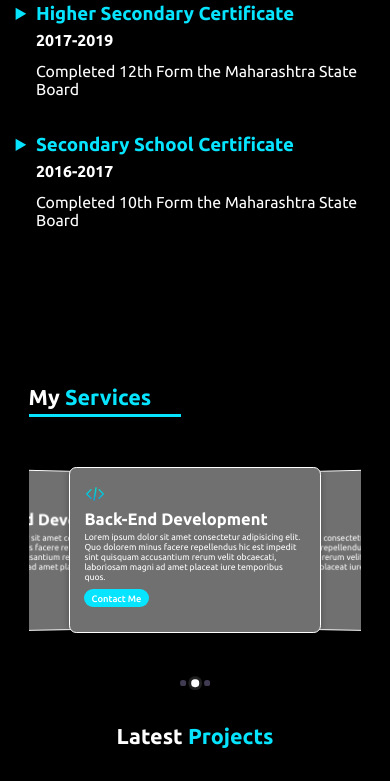
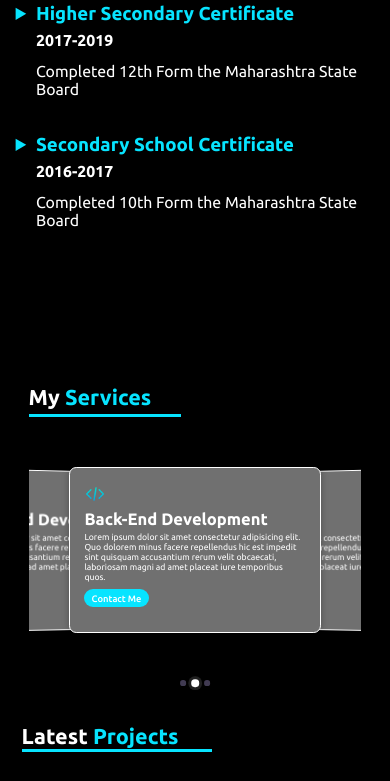
Before and after one commit to Scantix/Prashant-Portfolio.io, a plain HTML site: page index.html in a window 390 px wide. Shown: the part 1794-2575 px from the top of the page. Drawn offline with Linux system fonts and the light colour scheme.

Commit message:
Some miner changes

```diff
--- a/CSS/responsivestyle.css
+++ b/CSS/responsivestyle.css
@@ -1028,6 +1028,13 @@
 
     /* qualificatin end */
     /* Projects Start */
+    #projects h1 {
+        width: 55%;
+        text-align: left;
+        border-bottom-style: solid;
+        border-bottom-width: 3.1px;
+        border-color: var(--Main-Header-Color) ;
+    }
     .oi1 {
         top: 20.8rem;
         left: 50%;
--- a/index.html
+++ b/index.html
@@ -77,7 +77,7 @@
         </div>
         <div id="details">
           <h1>I`m a <span class="animationText"></span></h1>
-          <p>I began practicing front-end development after receiving my bachelor's degree in order to become a full stack developer. At this point, I have a solid understanding of both front-end and back-end programming. Additionally, I've designed websites for a few projects. To advance my knowledge and abilities in full stack development, I got an internship at Weblord Infotech. Moreover, I and a few of my friends run a YouTube channel called We Can Review.</p>
+          <p>I began practicing front-end development after receiving my bachelor's degree in order to become a full-stack developer. At this point, I have a solid understanding of both front-end and back-end programming. Additionally, I've designed websites for a few projects. To advance my knowledge and abilities in full stack development, I got an internship at Weblord Infotech. Moreover, Me and my few friends run a YouTube channel called We Can Review.</p>
           <button>
             <!-- <a href="mailto:prashantbasnet222@gmail.com">Hire Me</a> -->
             <a href="Curriculum Vitae/My resume .pdf" download="Prashant CV.pdf"> Download CV <i class="fa-solid fa-circle-down"></i></a>
@@ -810,7 +810,7 @@
        <div id="card">
         <div class="card1">
           <h1>You have a new project</h1>
-          <p>You can get in touch with me via my email, If you have a new and unique project for me and my friends.</p>
+          <p>You can get in touch with me via email, If you have a new and unique project for me and my friends.</p>
           <button>
             <a href="mailto:pashantbasnet222@gmail.com" target="_blank">
               Contact Me &nbsp;
```
